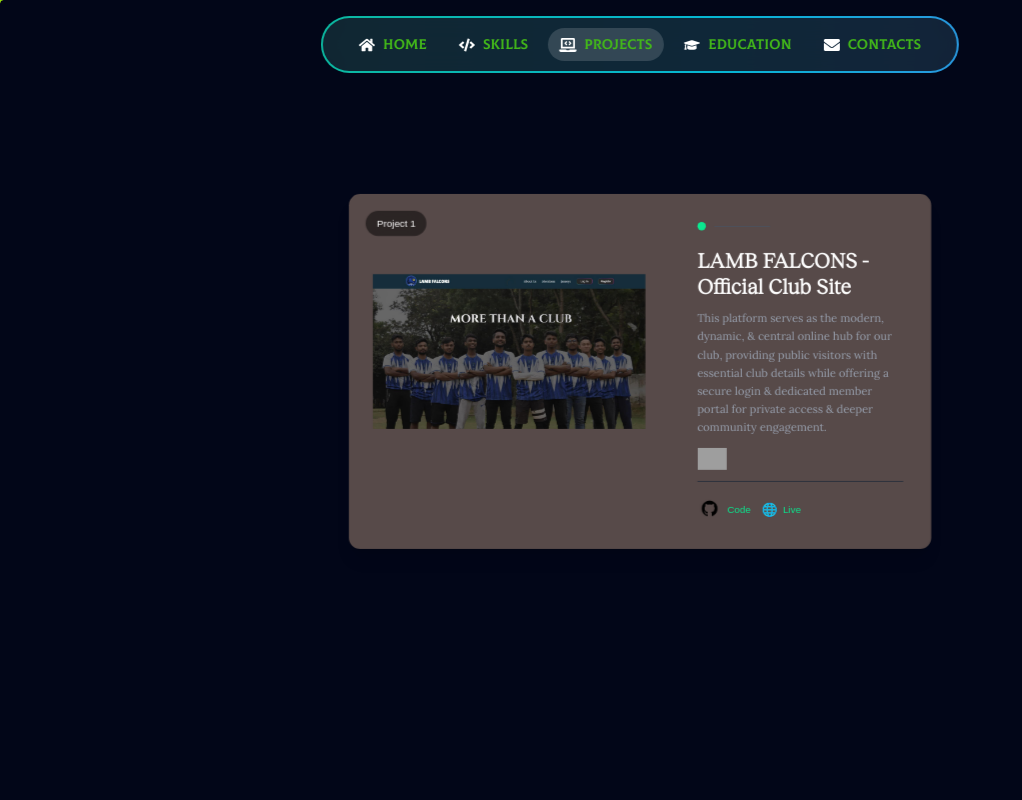
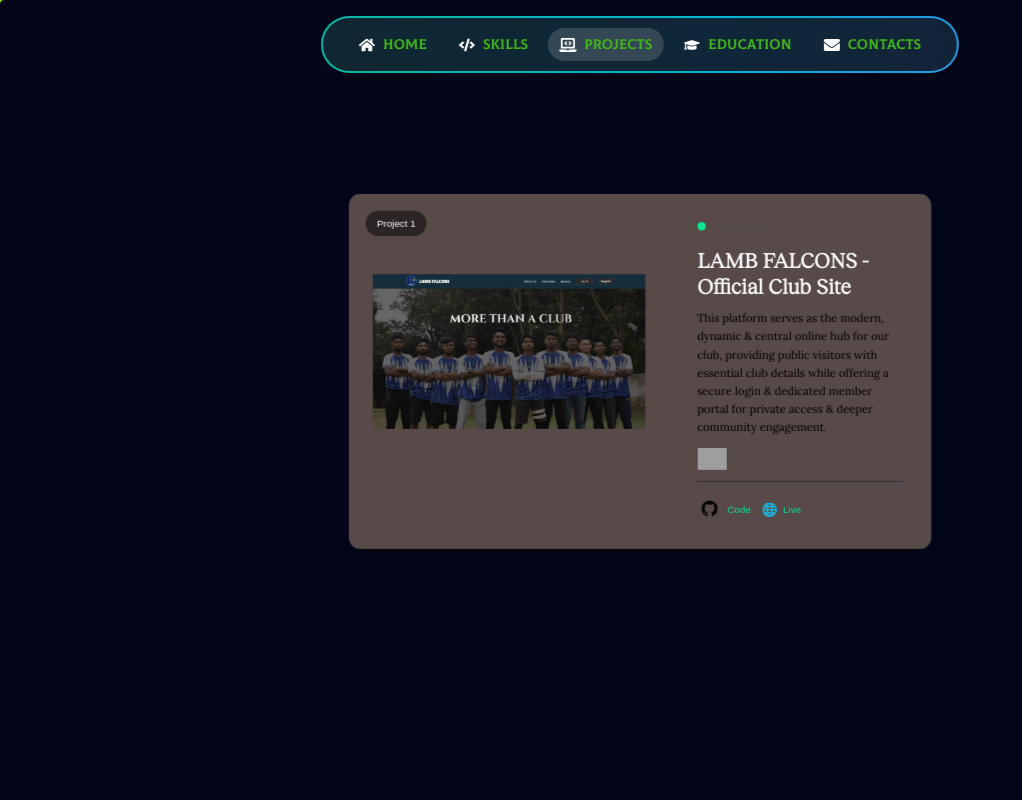
Before and after one commit to uzicodes/utsho-heaven-chowdhury, a Next.js app: page /projects in a window 1280 px wide. Shown: the top 800 px of the page, without its empty margins (0-1022 px from the left). Built offline with nearby package versions, Linux system fonts and the light colour scheme; grey boxes are pictures that could not be loaded.

Commit message:
changed the color of the descripton texts of the project cards

```diff
--- a/src/app/projects/page.tsx
+++ b/src/app/projects/page.tsx
@@ -33,7 +33,7 @@ interface CardProps {
 const projects: Project[] = [
   {
     title: "LAMB FALCONS - Official Club Site",
-    description: "This platform serves as the modern, dynamic, & central online hub for our club, providing public visitors with essential club details while offering a secure login & dedicated member portal for private access & deeper community engagement.",
+    description: "This platform serves as the modern, dynamic & central online hub for our club, providing public visitors with essential club details while offering a secure login & dedicated member portal for private access & deeper community engagement.",
     skills: "https://skillicons.dev/icons?i=nextjs,nodejs,react,ts,firebase,tailwind,vercel",
     link: "/projects/project-1.jpg",
     color: "#0be890",
@@ -248,9 +248,7 @@ function Card({
 
               {/* Description Text */}
               {/* UPDATED: text-xs on mobile, no line-clamp, no overflow scroll */}
-              <p className="text-xs md:text-base text-gray-400 leading-relaxed max-w-md lora-font mb-4">
-                {description}
-              </p>
+              <p className="text-xs md:text-base text-[#000000] leading-relaxed max-w-md lora-font mb-4">{description}</p>
 
               {/* Skills Icon Strip */}
               <div className="mt-2">
```
